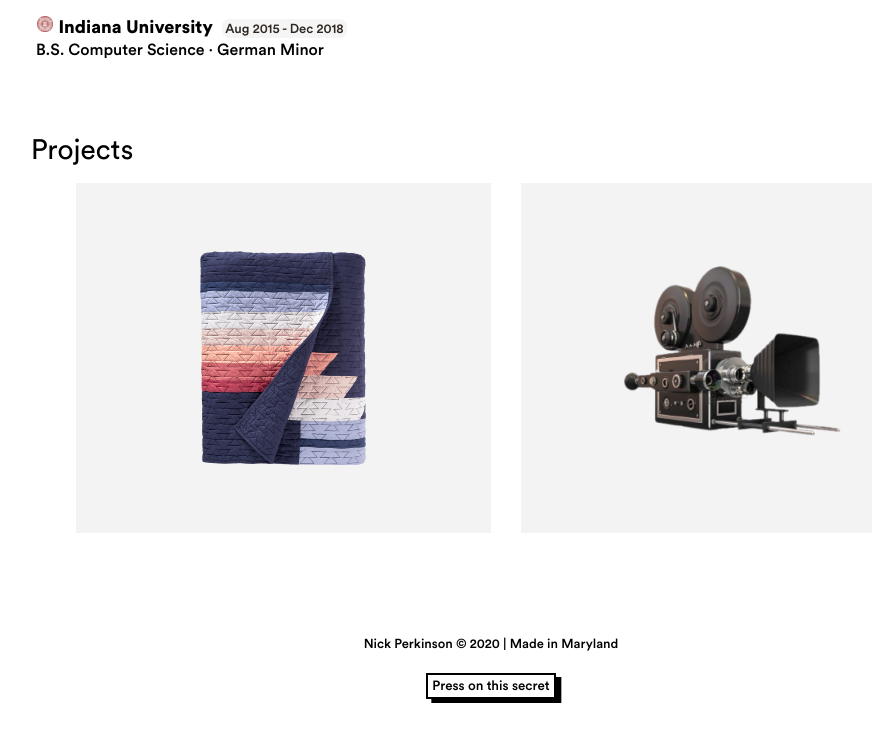
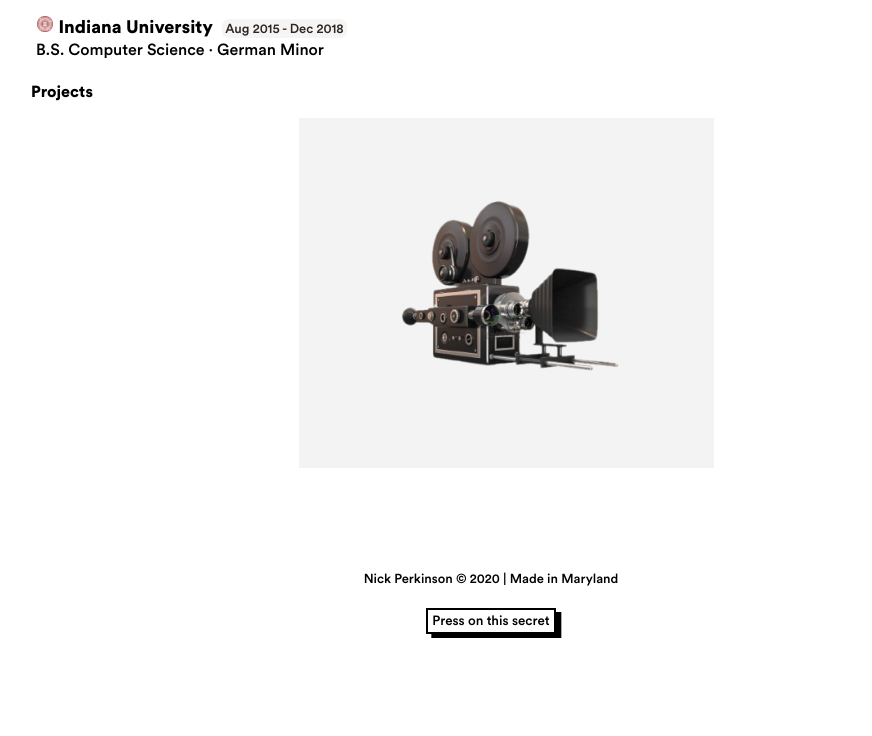
Before and after one commit to nperkinson/nickperkinson.com, a plain HTML site: page index.html in a window 1280 px wide. Shown: the part 901-1637 px from the top of the page, without its empty margins (149-1021 px from the left). After the commit the page ends 1572 px from the top, so only its background shows below. Drawn offline with Linux system fonts and the light colour scheme.

Commit message:
Resume and sole project

```diff
--- a/css/main.css
+++ b/css/main.css
@@ -239,6 +239,11 @@ li {
     padding-top: 50px;
 }
 
+.project-title > a {
+    text-decoration: none;
+    color: inherit;
+}
+
 .row {
     box-sizing: border-box;
     display: flex;
--- a/index.html
+++ b/index.html
@@ -104,9 +104,9 @@
         </li>
       </ul>
     </section>
-    <section class="projects">
+    <section class="project">
       <h4>Projects</h4>
-      <div class="row">
+      <!-- <div class="row">
         <div class="column">
           <div class="image-overlay">
             <div class="image-overlay-text">
@@ -120,13 +120,13 @@
               <img id="quilt-pic-itself" src="./assets/projects/quilt/quilt.jpg">
             </div>
           </div>
-        </div>
+        </div> -->
         <div class="column">
           <div class="image-overlay">
             <div class="image-overlay-text">
               <p class="project-title">
                 <!-- Meetmehalfway.com -->
-                Wheretowatch.com
+                <a href=http://is-it-on-netflix.com>Is-it-on-netflix.com</a>
               </p>
             </div>
           </div>
```
